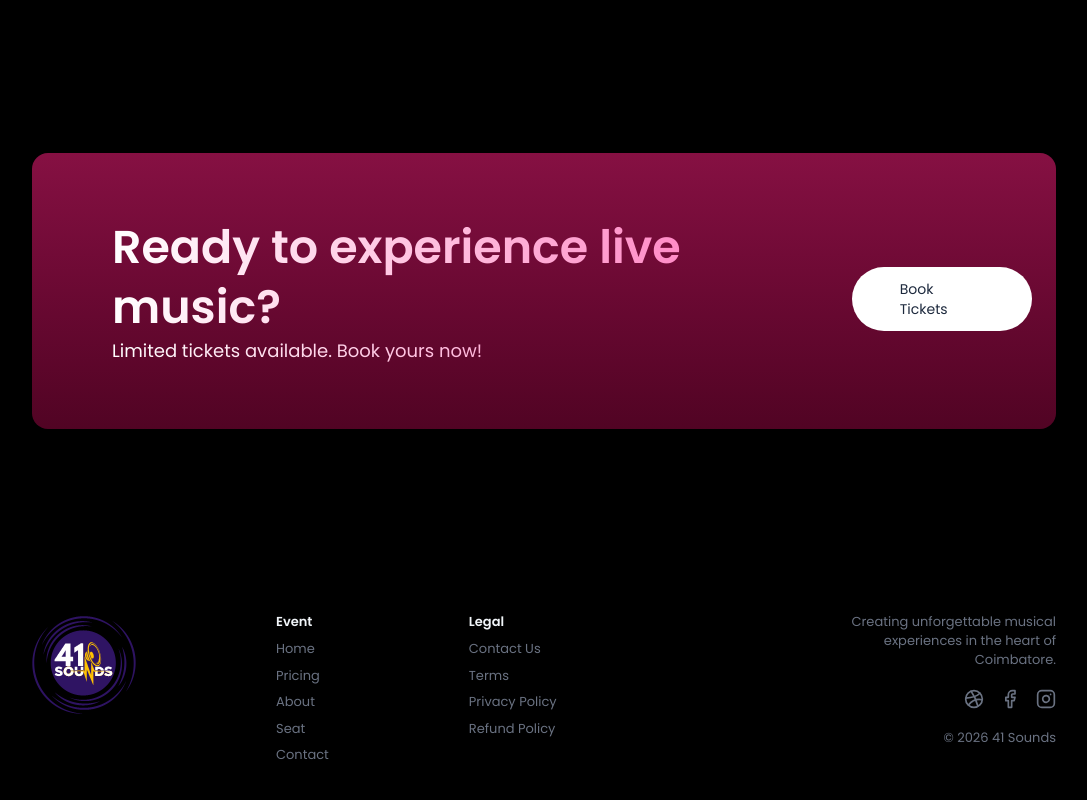
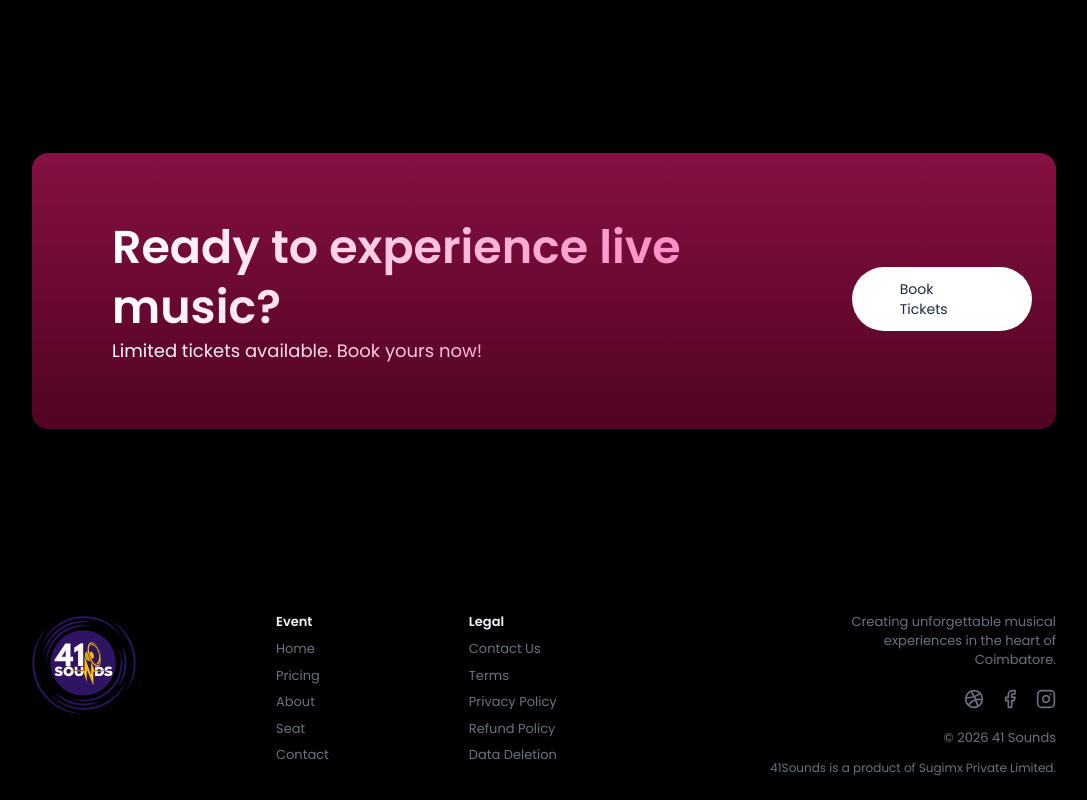
Before and after one commit to sugimx/41soundsfrontend, a Next.js app: page / in a window 1280 px wide. Shown: the part 6792-7592 px from the top of the page, without its empty margins (96-1183 px from the left). Built offline with nearby package versions, Linux system fonts and the light colour scheme; no server answers.

Commit message:
Data deletion page added

```diff
--- /dev/null
+++ b/app/delete-data/page.tsx
@@ -0,0 +1,32 @@
+import React from 'react';
+
+const DataDeletionPage = () => (
+  <main className="max-w-3xl mx-auto px-4 py-12 bg-white rounded-lg shadow-md mt-12 mb-24">
+    <h1 className="text-3xl md:text-4xl font-bold text-pink-600 mb-2 text-center">Data Deletion Request</h1>
+    <p className="text-gray-500 text-center mb-8">Last updated: May 1, 2026</p>
+    <div className="space-y-8">
+      <section>
+        <h2 className="text-xl font-semibold text-gray-800 mb-2">Your Right to Data Deletion</h2>
+        <p className="text-gray-700">At 41Sounds, we respect your privacy and are committed to protecting your personal data. In accordance with the General Data Protection Regulation (GDPR) and Meta’s requirements, you have the right to request the deletion of your personal information from our systems at any time.</p>
+      </section>
+      <section>
+        <h2 className="text-xl font-semibold text-gray-800 mb-2">What Data Can Be Deleted?</h2>
+        <p className="text-gray-700">You may request the deletion of any personal data we hold about you, including your name, email address, contact details, and any other information associated with your account or activity on our platform. Please note that certain data may be retained if required by law or for legitimate business purposes (such as fraud prevention or compliance).</p>
+      </section>
+      <section>
+        <h2 className="text-xl font-semibold text-gray-800 mb-2">How to Request Data Deletion</h2>
+        <p className="text-gray-700">To initiate a data deletion request, please email us at <a href="mailto:connect@41sounds.com" className="text-pink-600 underline">connect@41sounds.com</a> from the email address associated with your account. In your request, please include your full name and any relevant details to help us identify your data. We will verify your identity and process your request as soon as possible, typically within 30 days.</p>
+      </section>
+      <section>
+        <h2 className="text-xl font-semibold text-gray-800 mb-2">What Happens After Deletion?</h2>
+        <p className="text-gray-700">Once your request is processed, your personal data will be permanently removed from our active systems. You will receive a confirmation email once the deletion is complete. Please be aware that some data may remain in backups for a limited period, but will not be used for any active processing.</p>
+      </section>
+      <section>
+        <h2 className="text-xl font-semibold text-gray-800 mb-2">Need Help?</h2>
+        <p className="text-gray-700">If you have any questions about your data, your rights, or the deletion process, please contact our support team at <a href="mailto:connect@41sounds.com" className="text-pink-600 underline">connect@41sounds.com</a>. We are here to help you.</p>
+      </section>
+    </div>
+  </main>
+);
+
+export default DataDeletionPage;
--- a/components/Footer.tsx
+++ b/components/Footer.tsx
@@ -52,6 +52,7 @@ export default function Footer() {
                     </a>
                 </div>
                 <p className="mt-3">&copy; {new Date().getFullYear()} <a href="https://41sounds.com" target="_blank" rel="noreferrer" className="hover:text-pink-500">41 Sounds</a></p>
+                <p className="mt-1 text-xs text-gray-500">41Sounds is a product of Sugimx Private Limited.</p>
             </motion.div>
         </footer>
     );
--- a/data/footer.ts
+++ b/data/footer.ts
@@ -27,6 +27,7 @@ export const footerData: IFooter[] = [
             { name: "Terms", href: "/terms" },
             { name: "Privacy Policy", href: "/privacy" },
             { name: "Refund Policy", href: "/refunds" },
+            { name: "Data Deletion", href: "/delete-data" },
         ]
     }
 ];
```
